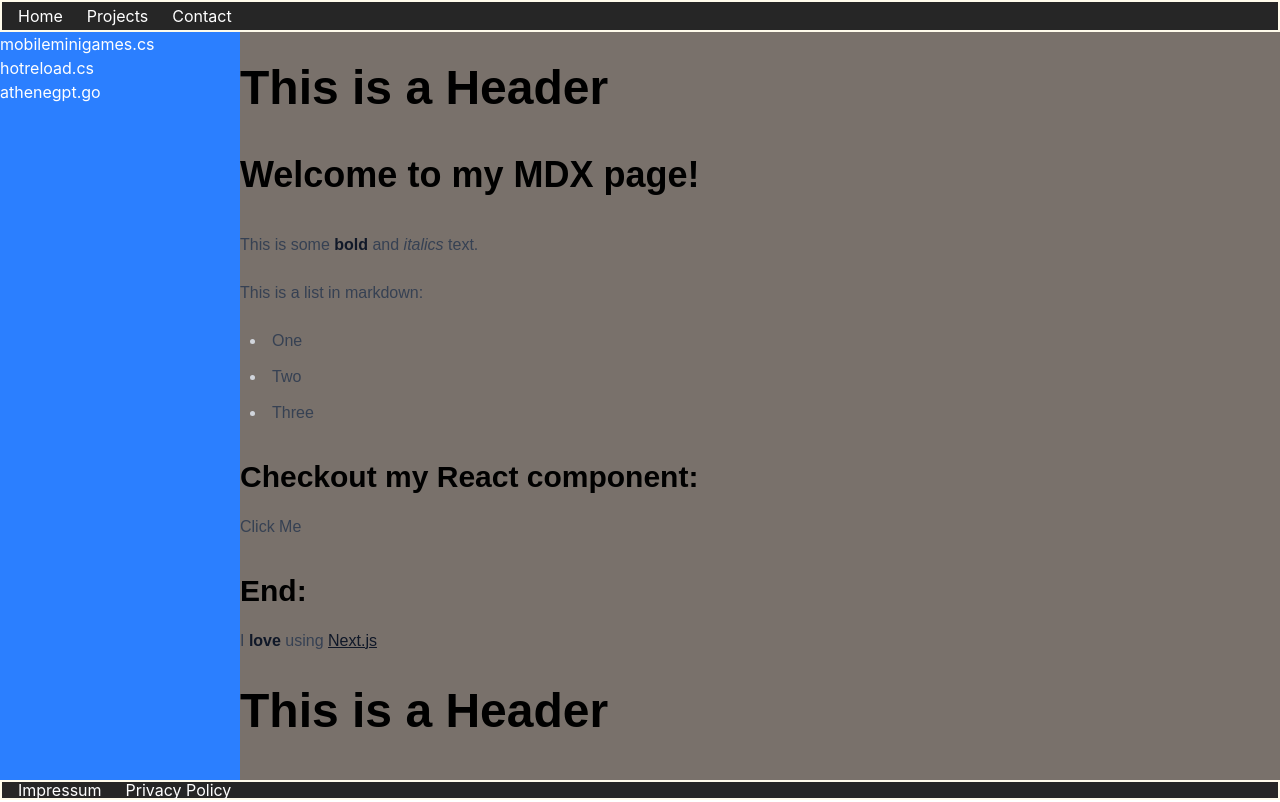
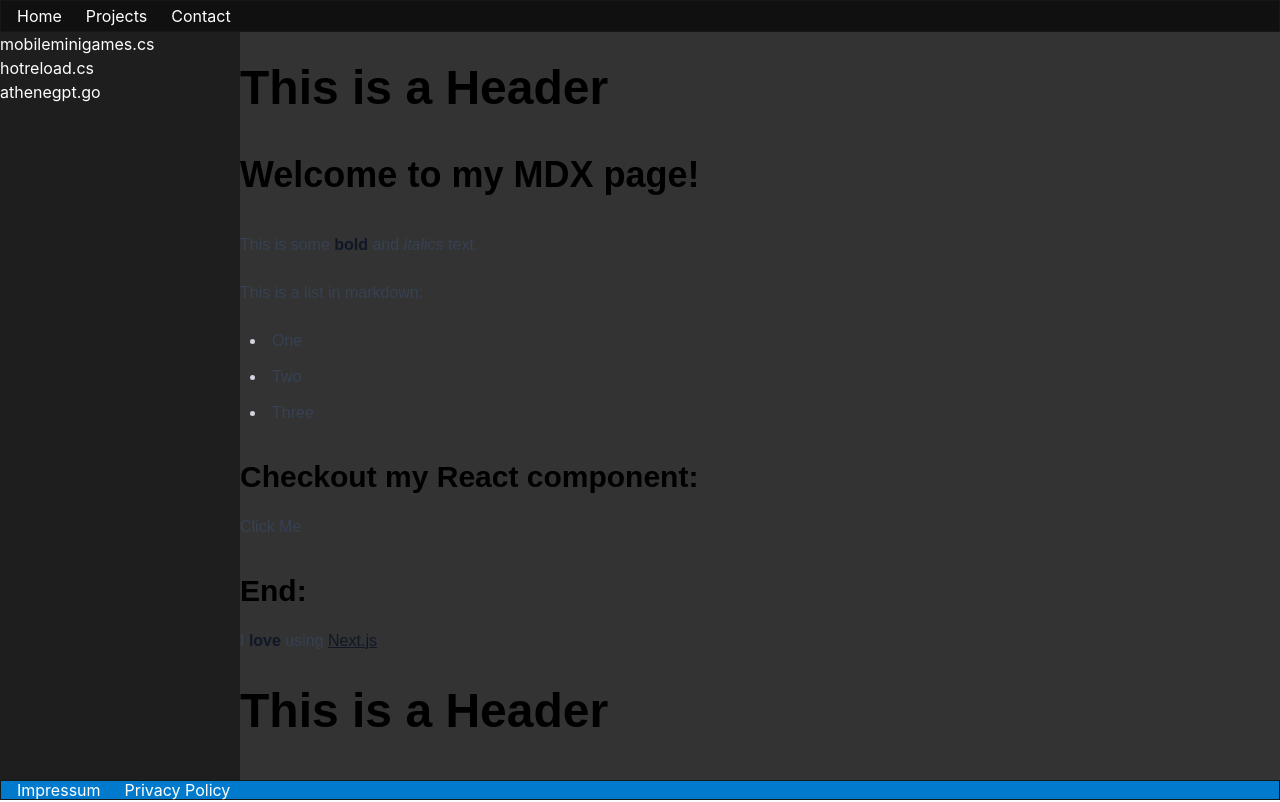
Before and after one commit to Rageus/portfolio, a Next.js app: page /rasmus-website-fig in a window 1280 px wide. Built offline with nearby package versions, Linux system fonts and the light colour scheme.

Commit message:
added colors to globals.css

```diff
--- a/app/globals.css
+++ b/app/globals.css
@@ -11,7 +11,17 @@
   --color-foreground: var(--foreground);
   --font-sans: var(--font-geist-sans);
   --font-mono: var(--font-geist-mono);
-  --color-brand-blue: #FF70f3;
+  --color-prussianblue: #001D4A;
+  --color-yaleblue: #27476E;
+  --color-cerulean: #006992;
+  --color-cream: #EAF8BF;
+  --color-amberhoney: #ECA400;
+
+
+  --color-topbar: #101010;
+  --color-files: #1e1e1e;
+  --color-script: #333333;
+  --color-botbar: #007acc;
 }
 
 @media (prefers-color-scheme: dark) {
--- a/app/rasmus-website-fig/page.tsx
+++ b/app/rasmus-website-fig/page.tsx
@@ -3,24 +3,24 @@ import MyMarkdown from "./mymarkdown.mdx";
 export default async function Contact() {
 	return (
 		<div className="flex flex-col w-full h-screen">
-			<div className="flex flex-row w-full h-8 shrink-0 bg-neutral-800 items-center gap-6 px-4 border-2 border-solid border-amber-50">
+			<div className="flex flex-row w-full h-8 shrink-0 bg-topbar items-center gap-6 px-4 border border-solid border-set-100">
 				<p className="text-white text-1xl font-normal font-['Inter']">Home</p>
 				<p className="text-white text-1xl font-normal font-['Inter']">Projects</p>
 				<p className="text-white text-1xl font-normal font-['Inter']">Contact</p>
 			</div>
-			<div className="flex flex-1 min-h-0 flex-row w-full bg-stone-500">
-				<div className="flex flex-col w-60 shrink-0 bg-blue-500">
+			<div className="flex flex-1 min-h-0 flex-row w-full">
+				<div className="flex flex-col w-60 shrink-0 bg-files">
 					<p className="text-white text-1xl font-normal font-['Inter']">mobileminigames.cs</p>
 					<p className="text-white text-1xl font-normal font-['Inter']">hotreload.cs</p>
 					<p className="text-white text-1xl font-normal font-['Inter']">athenegpt.go</p>
 				</div>
-				<div className="min-h-0 flex-1 overflow-auto bg-stone-500">
+				<div className="min-h-0 flex-1 overflow-auto bg-script">
 					<div className="prose prose-headings:mt-8 prose-headings:font-semibold prose-headings:text-black prose-h1:text-5xl prose-h2:text-4xl prose-h3:text-3xl prose-h4:text-2xl prose-h5:text-xl prose-h6:text-lg dark:prose-headings:text-white">
 						<MyMarkdown/>
 					</div>
 				</div>
 			</div>
-			<div className="w-full h-5 shrink-0 bg-neutral-800 flex flex-row items-center gap-6 px-4 border-2 border-solid border-amber-50">
+			<div className="w-full h-5 shrink-0 bg-botbar flex flex-row items-center gap-6 px-4 border border-solid border-set-100">
 				<p className="text-white text-1xl font-normal font-['Inter']">Impressum</p>
 				<p className="text-white text-1xl font-normal font-['Inter']">Privacy Policy</p>
 			</div>
```
